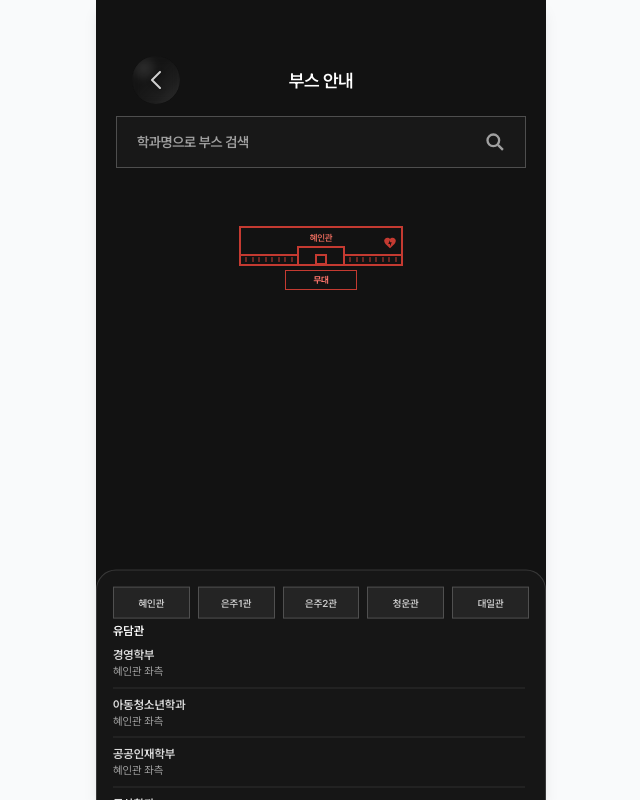
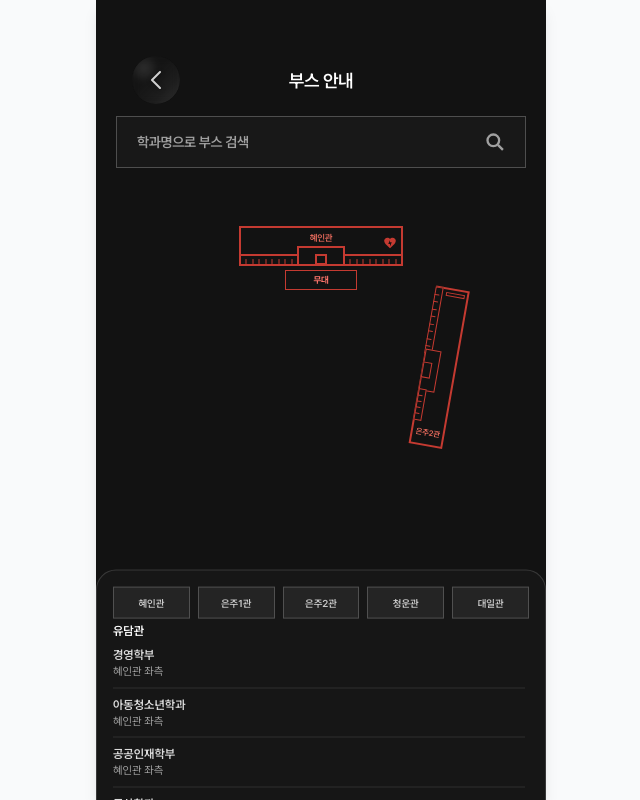
Before and after one commit to LikeLion-SKU/festival-fe, a React (Vite) app: page /booth-map in a window 1280 px wide. Shown: the whole page, without its empty margins (319-959 px from the left). Built offline with nearby package versions, Linux system fonts and the light colour scheme.

Commit message:
🎨 Design: 부스 안내도 은주2관 및 혜인관 추가

```diff
--- a/src/components/Booth/BoothMap.jsx
+++ b/src/components/Booth/BoothMap.jsx
@@ -1,3 +1,4 @@
+import Eunju2 from '@/components/Booth/Eunju2';
 import Hyein from '@/components/Booth/Hyein';
 
 /**
@@ -10,6 +11,12 @@ export default function BoothMap({ activeBuildingId, onSelectBuilding }) {
       <div className="pointer-events-auto absolute left-1/2 top-[8%] z-10 -translate-x-1/2">
         <Hyein active={activeBuildingId === 'hyein'} onClick={() => onSelectBuilding?.('hyein')} />
       </div>
+      <div className="pointer-events-auto absolute left-[59%] top-[36%] z-10">
+        <Eunju2
+          active={activeBuildingId === 'eunju2'}
+          onClick={() => onSelectBuilding?.('eunju2')}
+        />
+      </div>
     </div>
   );
 }
--- a/src/components/Booth/Eunju2.jsx
+++ b/src/components/Booth/Eunju2.jsx
@@ -1,10 +1,127 @@
-/** 은주2관 건물 라벨 (부스 지도용) */
-export default function Eunju2() {
+import clsx from 'clsx';
+
+const BG_DEFAULT = '#121212';
+const BG_ACTIVE = '#C43A31';
+const STROKE = '#C43A31';
+const SIDE_RECT_CLASS =
+  'relative box-border flex h-[4.25rem] w-[0.5rem] shrink-0 border-1 border-solid border-[#C43A31] bg-[#121212]';
+
+function LeftSideRect({ className, height, tickCount = 8 }) {
+  const tick = '#C43A31';
+
   return (
-    <div className="inline-flex items-center justify-center border border-[#C43A31] bg-[rgba(10,10,10,0.6)] px-6 py-2 shadow-[inset_0_0_0_1px_rgba(196,58,49,0.25)]">
-      <span className="text-[0.8125rem] font-semibold leading-none tracking-[-0.02em] text-[#E66A5C] [font-family:Pretendard]">
-        은주2관
-      </span>
+    <div
+      className={clsx(SIDE_RECT_CLASS, className)}
+      style={{ borderColor: STROKE, ...(height ? { height } : {}) }}
+      aria-hidden
+    >
+      <div className="pointer-events-none absolute inset-x-[2px] inset-y-[3px]">
+        {Array.from({ length: tickCount }).map((_, i) => (
+          <span
+            key={i}
+            className="absolute left-0 block h-px rounded-[1px]"
+            style={{
+              top: `${((i + 0.5) / tickCount) * 100}%`,
+              transform: 'translateY(-50%)',
+              width: '0.3125rem',
+              backgroundColor: tick,
+            }}
+          />
+        ))}
+      </div>
     </div>
   );
 }
+
+function MiddleRect() {
+  return (
+    <div
+      className="z-10 box-border flex h-[1.05rem] w-[2.6rem] shrink-0 items-end justify-center border-1 border-solid bg-[#121212] pb-[1px]"
+      style={{ borderColor: STROKE }}
+      aria-hidden
+    >
+      <div
+        className="box-border h-[0.6rem] w-[1rem] translate-y-[2px] border-1 border-solid bg-[#121212]"
+        style={{ borderColor: STROKE }}
+      />
+    </div>
+  );
+}
+
+function TopLongRect() {
+  return (
+    <div
+      className="box-border h-[0.25rem] w-[1.2rem] border-1 border-solid bg-[#121212]"
+      style={{ borderColor: STROKE }}
+      aria-hidden
+    />
+  );
+}
+
+/**
+ * 은주2관 (부스 지도용)
+ * @param {{ active?: boolean; onClick?: () => void; className?: string }} props
+ */
+export default function Eunju2({ active = false, onClick, className }) {
+  const panelBg = active ? BG_ACTIVE : BG_DEFAULT;
+  const labelClass = clsx(
+    'text-[0.4925rem] font-semibold leading-none tracking-[-0.03em] [font-family:Pretendard]',
+    active ? 'text-white' : 'text-[#E66A5C]'
+  );
+
+  const shellClass = clsx(
+    'relative box-border h-[2.15rem] w-[10rem] shrink-0 rotate-[100deg] border-2 border-solid border-[#C43A31] transition-[background-color,box-shadow,transform] duration-200',
+    onClick && 'cursor-pointer select-none',
+    active && 'z-30 shadow-[0_0_12px_rgba(196,58,49,0.45)]',
+    className
+  );
+
+  if (onClick) {
+    return (
+      <button
+        type="button"
+        onClick={onClick}
+        aria-pressed={active}
+        aria-label="은주2관"
+        className={shellClass}
+        style={{ backgroundColor: panelBg, borderColor: STROKE }}
+      >
+        <div className="pointer-events-none absolute left-1/2 top-1/2 z-20 -translate-x-[-215%] -translate-y-1/2 rotate-[-90deg]">
+          <span className={labelClass}>은주2관</span>
+        </div>
+        <div className="pointer-events-none absolute left-[1.80rem] top-[55%] -translate-y-1/3 rotate-[90deg]">
+          <LeftSideRect />
+        </div>
+        <div className="pointer-events-none absolute left-[3.87rem] top-[68%] -translate-y-1/3 rotate-[0deg]">
+          <MiddleRect />
+        </div>
+        <div className="pointer-events-none absolute left-[-0.3rem] top-[37%] -translate-y-1/3 rotate-[90deg]">
+          <TopLongRect />
+        </div>
+        <div className="pointer-events-none absolute left-[7.15rem] top-[72%] -translate-y-1/3 rotate-[90deg]">
+          <LeftSideRect height="2.0rem" tickCount={4} />
+        </div>
+      </button>
+    );
+  }
+
+  return (
+    <div className={shellClass} style={{ backgroundColor: panelBg, borderColor: STROKE }}>
+      <div className="pointer-events-none absolute left-1/2 top-1/2 z-20 -translate-x-1/2 -translate-y-1/2 rotate-[10deg]">
+        <span className={labelClass}>은주2관</span>
+      </div>
+      <div className="pointer-events-none absolute left-[0.22rem] top-1/2 -translate-y-1/2 rotate-[-100deg]">
+        <LeftSideRect />
+      </div>
+      <div className="pointer-events-none absolute left-[1.22rem] top-[69%] -translate-y-1/2 rotate-[-100deg]">
+        <MiddleRect />
+      </div>
+      <div className="pointer-events-none absolute left-[1.75rem] top-[28%] -translate-y-1/2 rotate-[-100deg]">
+        <TopLongRect />
+      </div>
+      <div className="pointer-events-none absolute left-[0.22rem] top-[82%] -translate-y-1/2 rotate-[-100deg]">
+        <LeftSideRect height="2.3rem" tickCount={2} />
+      </div>
+    </div>
+  );
+}
--- a/src/components/Booth/Hyein.jsx
+++ b/src/components/Booth/Hyein.jsx
@@ -20,7 +20,7 @@ function SideRectWithTicks({ active }) {
       aria-hidden
     >
       {/* grid 대신 절대좌표로 */}
-      <div className="pointer-events-none absolute inset-x-[2px] inset-y-[2px]">
+      <div className="pointer-events-none absolute inset-x-[2px] inset-y-[0px]">
         {Array.from({ length: TICK_COUNT }).map((_, i) => (
           <span
             key={i}
```
